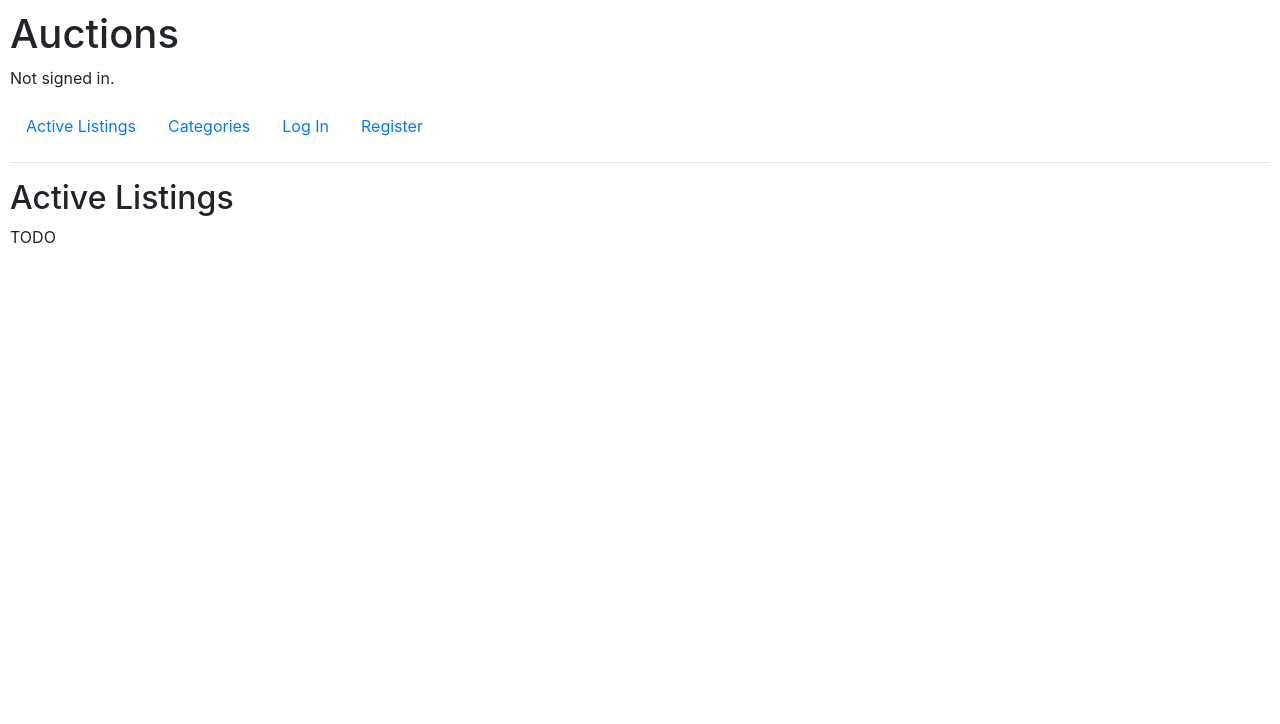
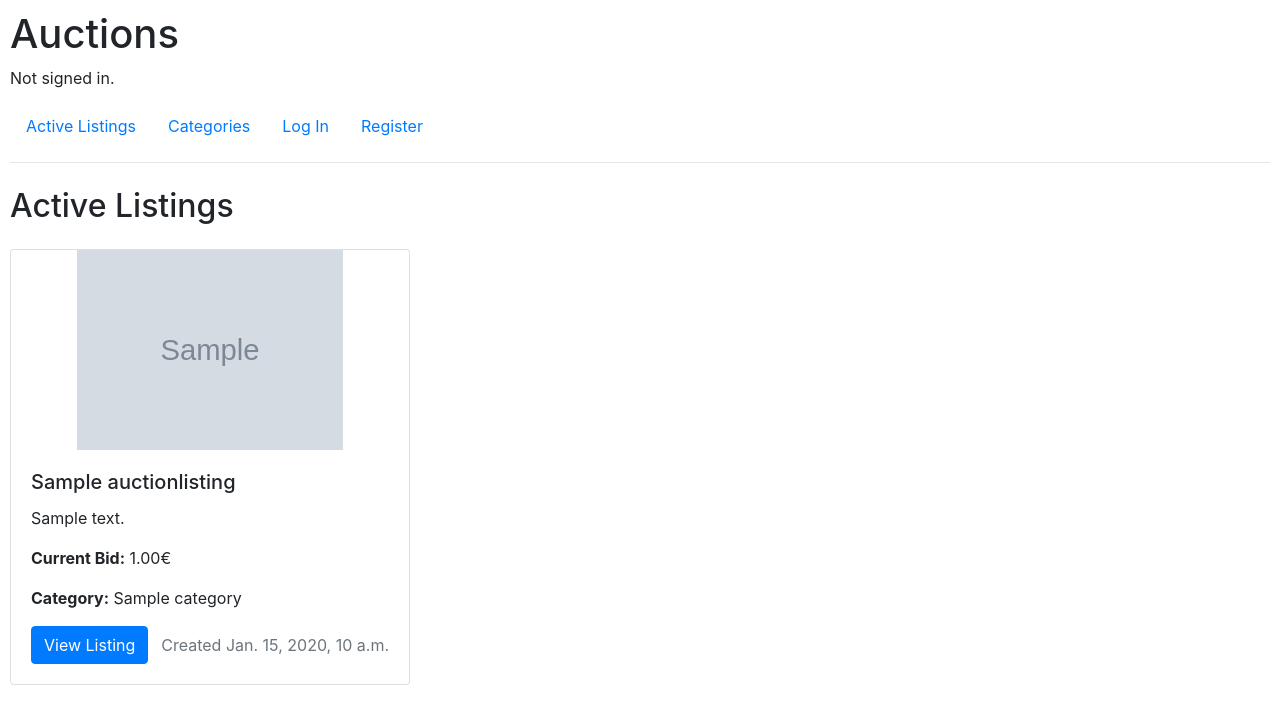
Before and after one commit to aegis945/e-commerce, a Django app: page / in a window 1280 px wide. Shown: the top 724 px of the page. Run offline with Django 3.2, Linux system fonts and the light colour scheme; tables that the repository leaves empty hold one stand-in row (values such as "Sample post"); grey boxes marked "Sample" are stand-in pictures; some libraries are stand-ins or nearby versions.

Commit message:
order by listing name, add active listings display on the index page

```diff
--- a/auctions/models.py
+++ b/auctions/models.py
@@ -31,6 +31,9 @@ class AuctionListing(models.Model):
     def __str__(self) -> str:
         return self.item_name
 
+    class Meta:
+        ordering = ['item_name']
+
 
 class Bid(models.Model):
     auction_listing = models.ForeignKey(AuctionListing, on_delete=models.CASCADE, related_name="bids")
--- a/auctions/templates/auctions/index.html
+++ b/auctions/templates/auctions/index.html
@@ -1,7 +1,31 @@
 {% extends "auctions/layout.html" %}
 
 {% block body %}
-    <h2>Active Listings</h2>
+    <h2 class="my-4">Active Listings</h2>
 
-    TODO
+    <div class="row">
+        {% if listings %}
+            {% for listing in listings %}
+                <div class="col-md-4 mb-4">
+                    <div class="card h-100">
+                        {% if listing.image_url %}
+                            <img src="{{ listing.image_url }}" class="card-img-top img-fluid" alt="{{ listing.item_name }}" style="height: 200px; object-fit: scale-down;">
+                        {% endif %}
+                        <div class="card-body d-flex flex-column">
+                            <h5 class="card-title">{{ listing.item_name }}</h5>
+                            <p class="card-text">{{ listing.description }}</p>
+                            <p class="card-text"><strong>Current Bid:</strong> {{ listing.current_bid }}€</p>
+                            <p class="card-text"><strong>Category:</strong> {{ listing.category }}</p>
+                            <div class="mt-auto d-flex justify-content-between align-items-center">
+                                <a href="" class="btn btn-primary">View Listing</a>
+                                <p class="card-text text-secondary">Created {{ listing.creation_date }}</p>
+                            </div>
+                        </div>
+                    </div>
+                </div>
+            {% endfor %}
+        {% else %}
+            <p>No active listings available.</p>
+        {% endif %}
+    </div>
 {% endblock %}
--- a/auctions/views.py
+++ b/auctions/views.py
@@ -3,11 +3,14 @@ from django.contrib.auth.decorators import login_required
 from django.db import IntegrityError
 from django.shortcuts import render, redirect
 from .forms import AuctionListingForm
-from .models import User
+from .models import AuctionListing, User
 
 
 def index(request):
-    return render(request, "auctions/index.html")
+    listings = AuctionListing.objects.filter(is_active=True)
+    return render(request, "auctions/index.html", {
+        "listings": listings
+    })
 
 
 def login_view(request):
```
